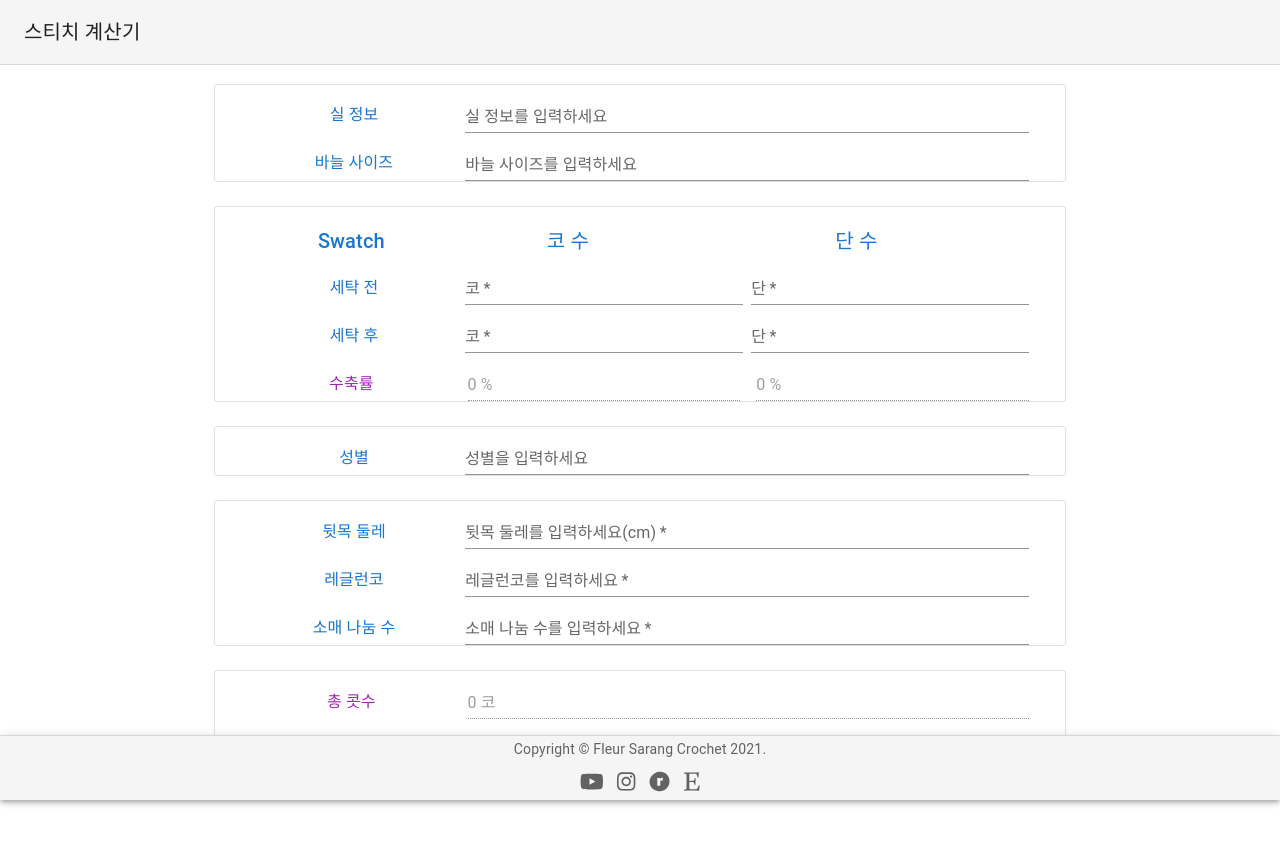
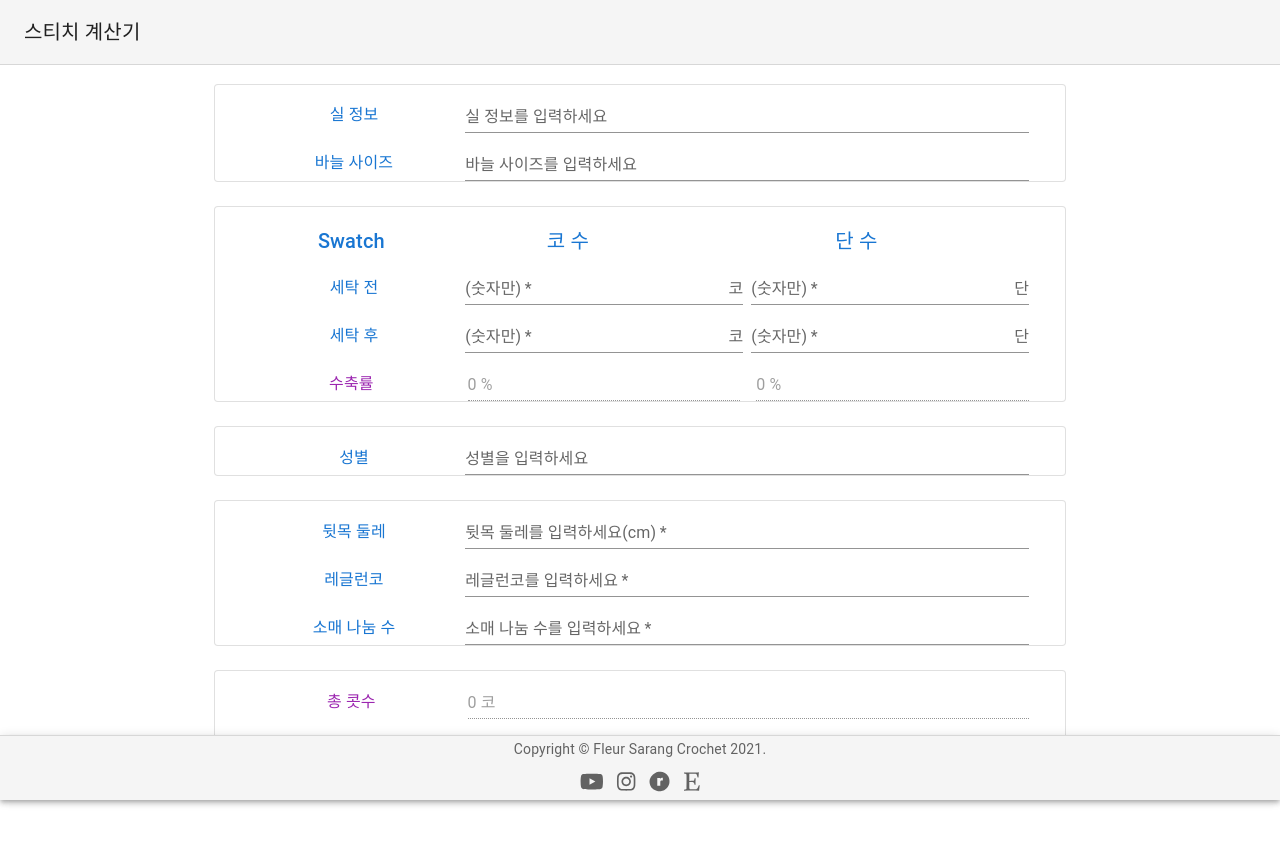
Before and after one commit to FleurSarang/fleursarang.github.io, a React (Create React App) app: page / in a window 1280 px wide. Shown: the top 844 px of the page. Built offline with nearby package versions, Linux system fonts and the light colour scheme.

Commit message:
- 수축률 소수점 2자리 - endAdornment 추가

```diff
--- a/src/Components/TableForm.js
+++ b/src/Components/TableForm.js
@@ -2,9 +2,10 @@ import React from 'react';
 import Grid from '@mui/material/Grid';
 import Typography from '@mui/material/Typography';
 import TextField from '@mui/material/TextField';
+import { InputAdornment } from '@mui/material';
 
 const TableForm = (props) => {
-    const { label = "none", txtInfo=[] } = props;
+    const { label = "none", txtInfo=[], type } = props;
     let feildLen = txtInfo.length;
     const colSize = feildLen > 1 ? (8 / feildLen) : 8;
 
@@ -34,6 +35,8 @@ const TableForm = (props) => {
                             variant="standard"
                             // onChange={(e) => { console.log("event:", e);}}
                             onChange={info.onChange}
+                            type={type}
+                            InputProps = { { endAdornment: <InputAdornment position="end">{info.endAdornment}</InputAdornment> } }
                         />
                     </Grid>
                     )
--- a/src/Containers/SwatchTable.js
+++ b/src/Containers/SwatchTable.js
@@ -16,14 +16,19 @@ const SwatchTable = (props) => {
 
     useEffect(() => {
         // 수축률 = 세탁 전 / 세탁 후 * 100
-        if (beforeSts > 0 && afterSts > 0)
-            setContractionSts((beforeSts / afterSts) * 100);
+        if (beforeSts > 0 && afterSts > 0) {
+            let res = (beforeSts / afterSts) * 100;
+            setContractionSts(res.toFixed(2));
+        }
     }, [beforeSts, afterSts]);
 
     useEffect(() => {
         // 수축률 = 세탁 전 / 세탁 후 * 100
-        if(beforeRows > 0 && afterRows > 0)
-        setContractionRows((beforeRows / afterRows) * 100);
+        if(beforeRows > 0 && afterRows > 0) {
+            let res = (beforeRows / afterRows) * 100;
+            setContractionRows(res.toFixed(2));
+        }
+
     }, [beforeRows, afterRows]);
 
     const [contractionSts, setContractionSts] = useState(0);
@@ -52,16 +57,17 @@ const SwatchTable = (props) => {
             txtInfo: [
                 {
                     id: "beforeSts",
-                    txtLabel: "코",
+                    txtLabel: "(숫자만)",
                     required: true,
                     onChange: handleChangeBeforeStitches,
+                    endAdornment: "코",
                 },
                 {
                     id: "beforeRows",
-                    txtLabel: "단",
+                    txtLabel: "(숫자만)",
                     required: true,
                     onChange: handleChangeBeforeRows,
-
+                    endAdornment: "단",
                 }
             ],
         },
@@ -71,15 +77,17 @@ const SwatchTable = (props) => {
             txtInfo: [
                 {
                     id: "afterSts",
-                    txtLabel: "코",
+                    txtLabel: "(숫자만)",
                     required: true,
                     onChange: handleChangeAfterStitches,
+                    endAdornment: "코",
                 },
                 {
                     id: "afterRows",
-                    txtLabel: "단",
+                    txtLabel: "(숫자만)",
                     required: true,
                     onChange: handleChangeAfterRows,
+                    endAdornment: "단",
                 }
             ],
         },
@@ -104,6 +112,8 @@ const SwatchTable = (props) => {
         },
     ];
 
+
+    // endAdornment={<InputAdornment position="end">kg</InputAdornment>}
 
     return (
         <React.Fragment>
@@ -131,7 +141,7 @@ const SwatchTable = (props) => {
 
                 {
                     swatchInfo.map((info, idx) => (
-                        <TableForm key={idx} label={info.label} txtInfo={info.txtInfo} />
+                        <TableForm key={idx} type="number" label={info.label} txtInfo={info.txtInfo} />
                     ))
                  }
                 <ResultForm label={results[0].label} results={results[0].results} />
```
